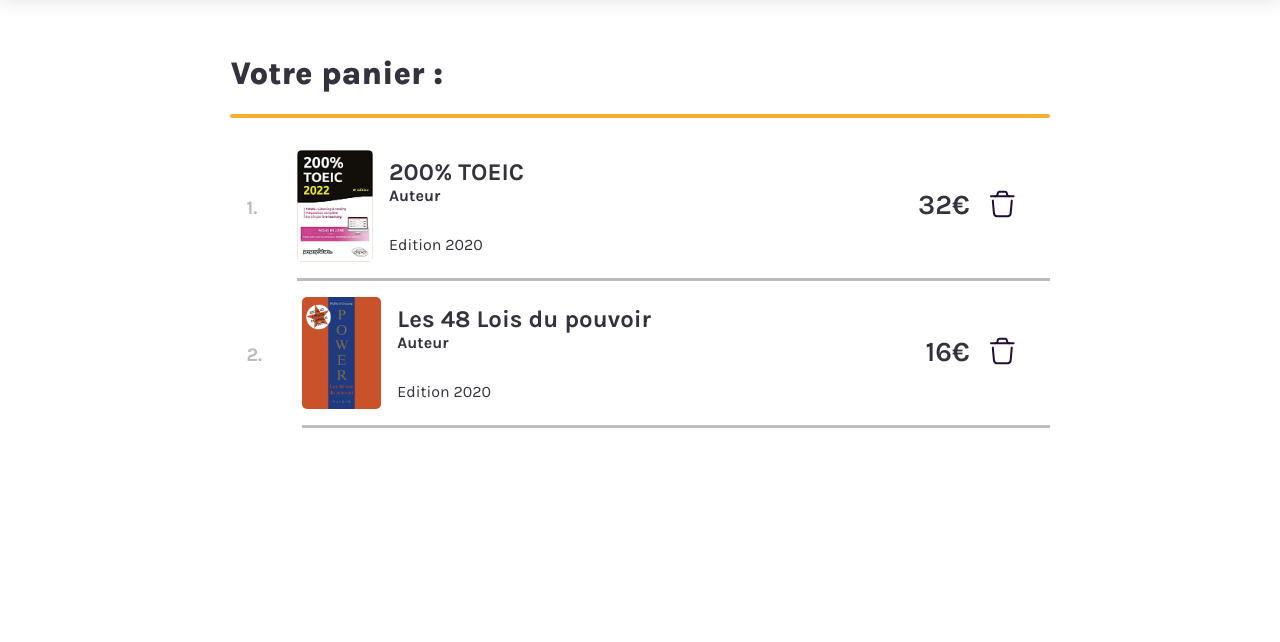
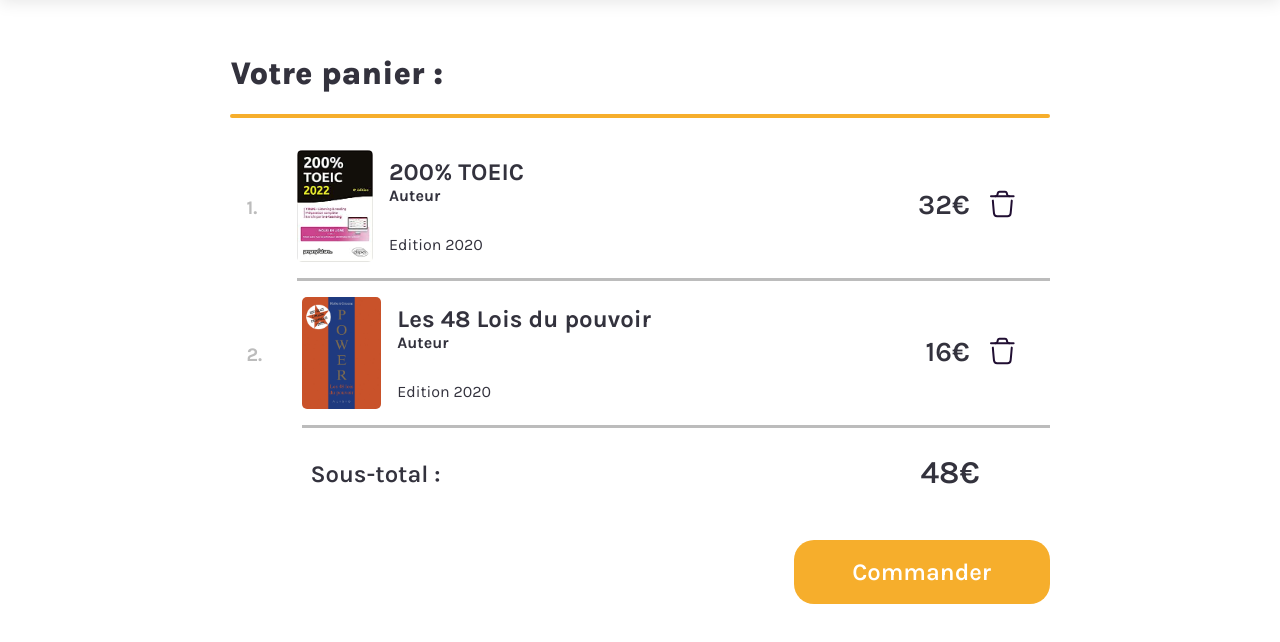
Before and after one commit to LouisLecouturier/Book-Sharing, a plain HTML site: page pages/cart/cart.html in a window 1280 px wide. Shown: the part 70-712 px from the top of the page. Drawn offline with Linux system fonts and the light colour scheme.

Commit message:
modification cart mael

```diff
--- a/pages/cart/cart.css
+++ b/pages/cart/cart.css
@@ -74,3 +74,54 @@ ul {
   height: 32px;
   cursor: pointer;
 }
+
+
+.cart-bottom {
+  display: flex;
+  justify-content: flex-end;
+  width: 100%;
+}
+
+.button_buy{
+  display: flex;
+  align-items: center;
+  justify-content: center;
+  width: 256px;
+  height: 64px;
+  margin-top: 20px;
+  margin-right: -80px;
+  border-radius: 20px;
+  background-color: #f6ae2c;
+  font-size: x-large;
+  font-family: "Karla";
+  color: #ffffff;
+  font-weight: 600;
+  cursor: pointer;
+  transition: all 0.2s ease-in-out;
+}
+.button_buy:hover {
+  transition: all 0.2s ease-in-out;
+  background-color: #f0a400;
+}
+
+.total{
+  margin-left: 80px;
+  margin-right: 80px;
+  display: flex;
+  flex-wrap: wrap;
+  text-align: center;
+  justify-content: space-between;
+
+}
+.total>h4{
+  font-size: 1.5em;
+  font-weight: 600;
+}
+
+
+
+.total>h2{
+  margin-right: -10px;
+  font-size: 2em;
+  font-weight: 600;
+}
--- a/pages/cart/cart.html
+++ b/pages/cart/cart.html
@@ -7,7 +7,7 @@
     <link rel="stylesheet" href="cart.css" />
     <link rel="stylesheet" href="../../styles/header.css" />
     <link rel="stylesheet" href="../../styles/style.css" />
-    <title>Document</title>
+    <title>Panier</title>
   </head>
   <body>
     <!-- Header -->
@@ -36,6 +36,7 @@
         </nav>
       </div>
     </header>
+    <!--___________________________-Main_______________________________-->
     <main class="page">
       <div class="container">
         <h1>Votre panier :</h1>
@@ -83,9 +84,15 @@
               </div>
             </div>
           </li>
+          <div class="total">
+            <h4> Sous-total : </h4>
+            <h2> 48€ </h2>
+            <div class="cart-bottom">
+              <a class ="button_buy" href="/pages/cart/info_client.html">Commander</a>
+            </div>
+          </div>
         </ul>
         <div>
-
         </div>
       </div>
     </main>
```
